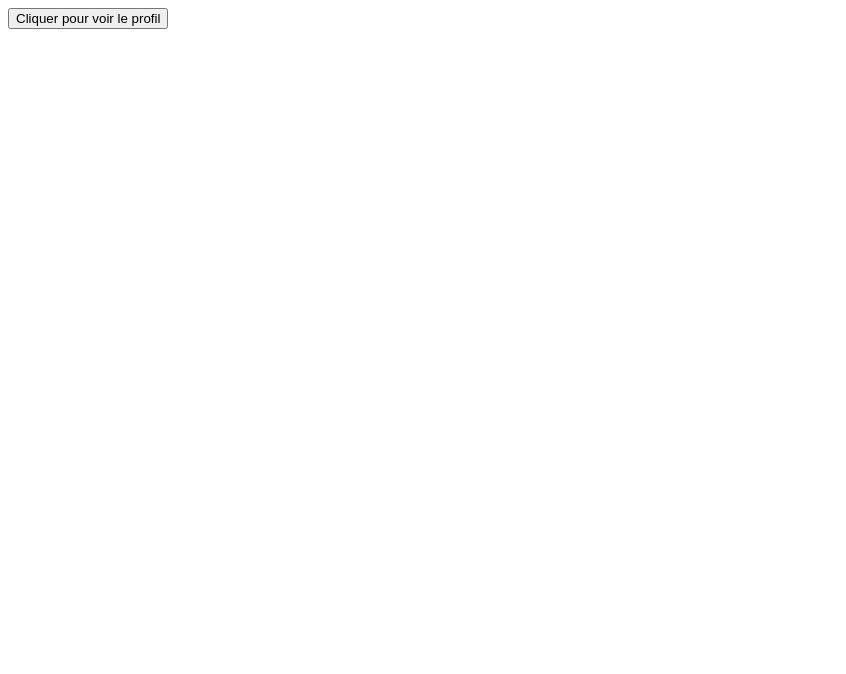
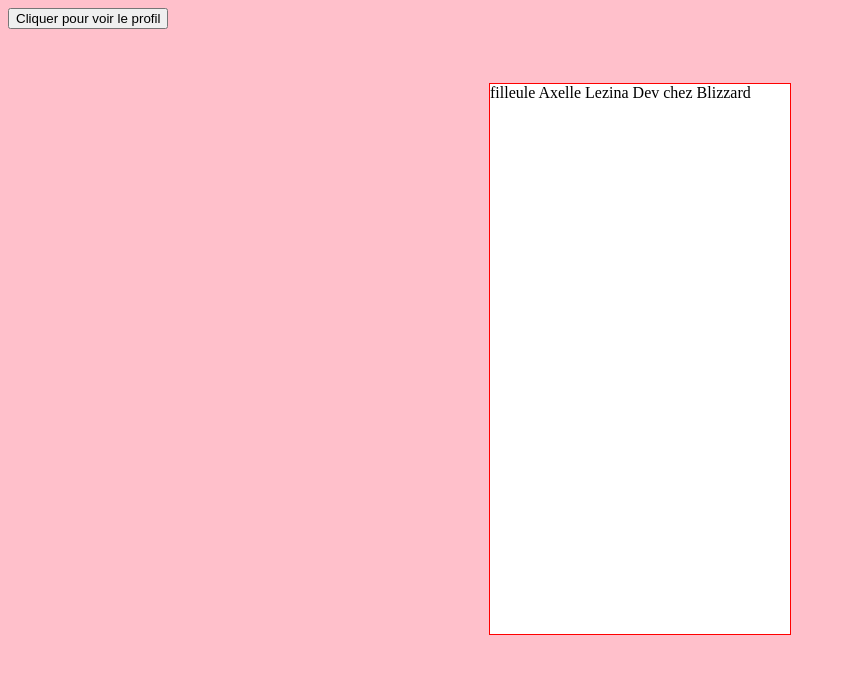
Before and after one commit to Nomilol/Duchess-Click, a website: page index.html in a window 1280 px wide. Both pictures are taken after a click on the button "Cliquer pour voir le profil". Shown: the whole page, without its empty margins (0-846 px from the left). Drawn offline with nearby package versions, Linux system fonts and the light colour scheme.

Commit message:
Affichage du profil

```diff
--- a/app.js
+++ b/app.js
@@ -3,12 +3,19 @@ console.log('start');
 	var app = {
 		init : function(){
 			app.listeners();
+			$('#carteProfil').hide();
 		},
 		listeners : function(){
 			$('#profil').on('click', app.viewProfil);
 		},
 		viewProfil : function(){
-			console.log('on peut voir le profil');
+			var infos = {status : 'filleule', prenom : 'Axelle', nom : 'Lezina', job : 'Dev chez Blizzard'};
+			$('#carteProfil').show();
+			$('#carteProfil').text(infos.status + " " + infos.prenom +" "+ infos.nom +" "+ infos.job);
+			$('#carteProfil').css("background-color", 'white');
+
+
+
 		}
 	}
 
--- a/index.html
+++ b/index.html
@@ -2,11 +2,18 @@
 <html lang="en">
 <head>
 	<meta charset="UTF-8">
+	<link rel="stylesheet" href="style.css">
 	<title>Duchess Test</title>
 </head>
 <body>
 
 <button id="profil">Cliquer pour voir le profil</button>
+<br>
+<br>
+<br>
+<br>
+
+<div id="carteProfil"></div>
 
 <script src='node_modules/jquery/dist/jquery.js'></script>
 <script src='app.js'></script>
--- /dev/null
+++ b/style.css
@@ -0,0 +1,11 @@
+#carteProfil{
+	width: 300px;
+	height : 550px;
+	border : solid red 1px;
+	margin : 0 auto;
+
+}
+
+body{
+	background-color : pink;
+}
```
